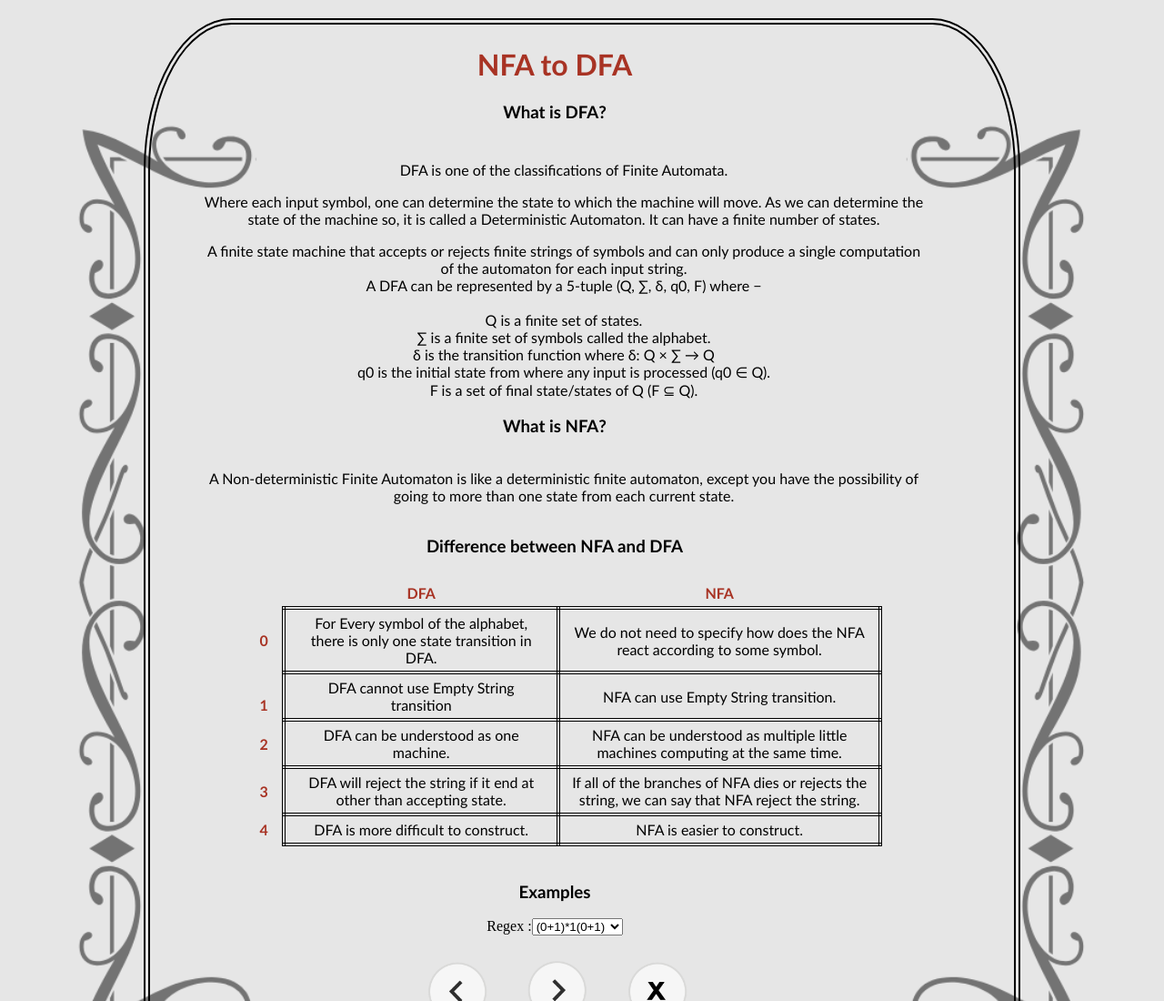
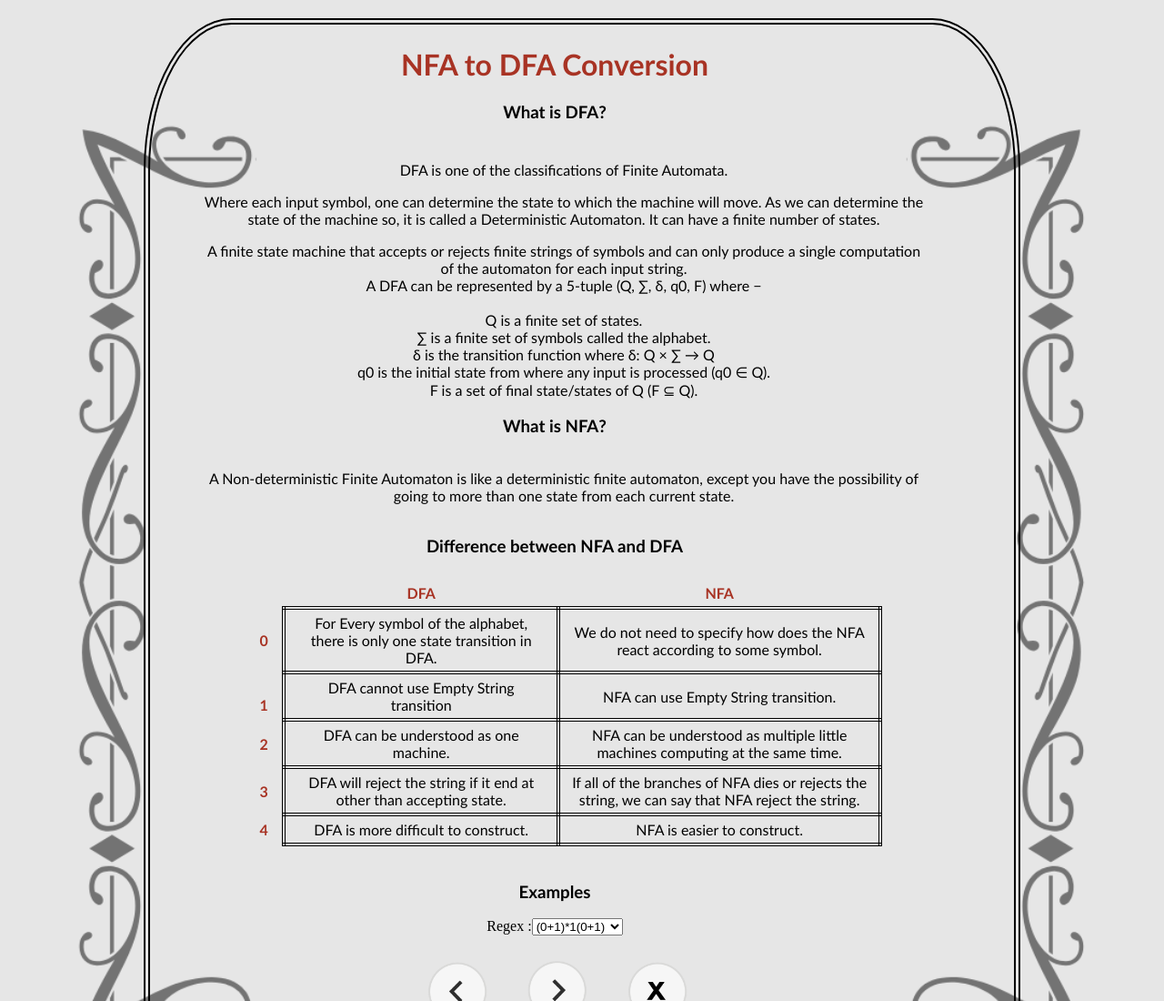
Before and after one commit to beyzakoser/Automata, a plain HTML site: page HW4_1/hw4.html in a window 1280 px wide. Shown: the top 1100 px of the page at 91% size. Drawn offline with Linux system fonts and the light colour scheme.

Commit message:
Update hw4.html

```diff
--- a/HW4_1/hw4.html
+++ b/HW4_1/hw4.html
@@ -176,7 +176,7 @@ html{
 <center>
  <div class="cerceve" id="cerceve" >
   <div id="dfa"  style="position:absolute;margin-top: 5px; margin-left: 10px; ">
-  	<h1> NFA to DFA </h1>
+  	<h1> NFA to DFA Conversion </h1>
         <h3> What is DFA? </h3>
 
   <div id="baslik"  style="position:absolute;margin-top: 5px ">
```
